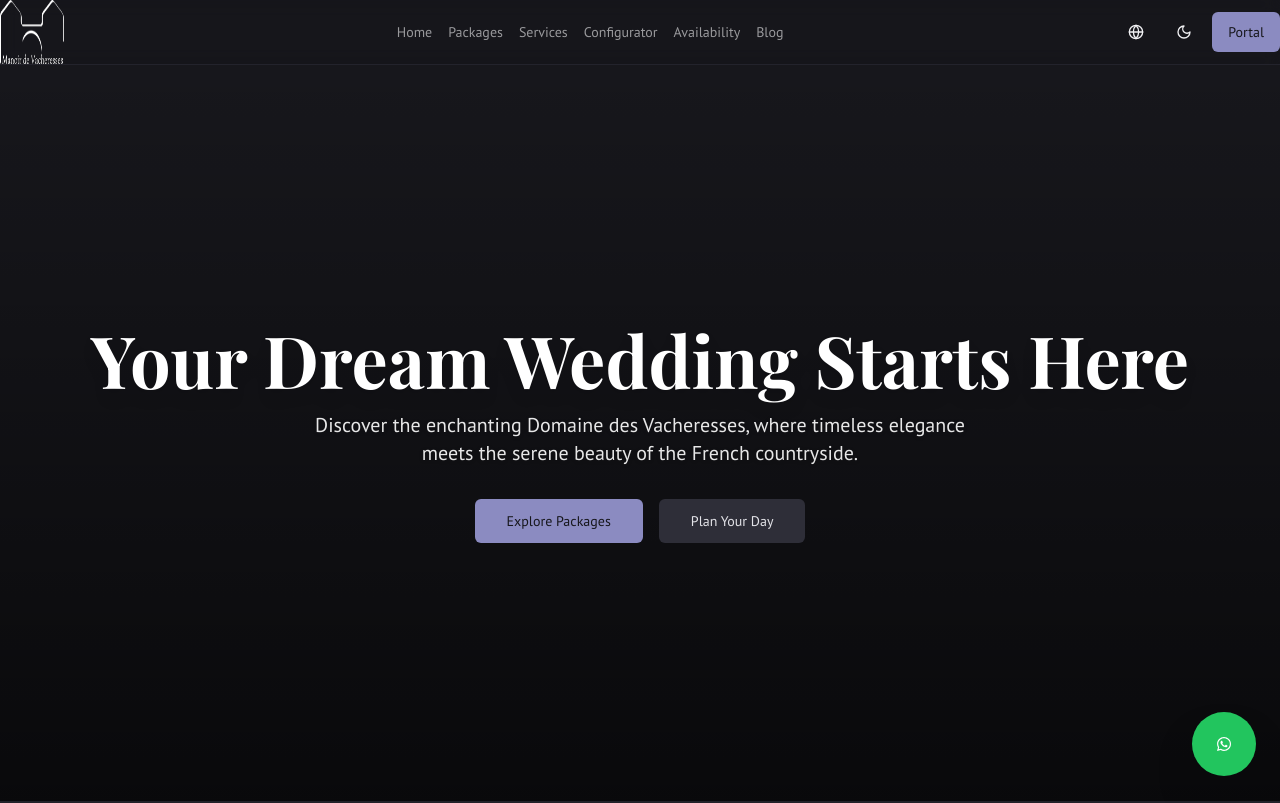
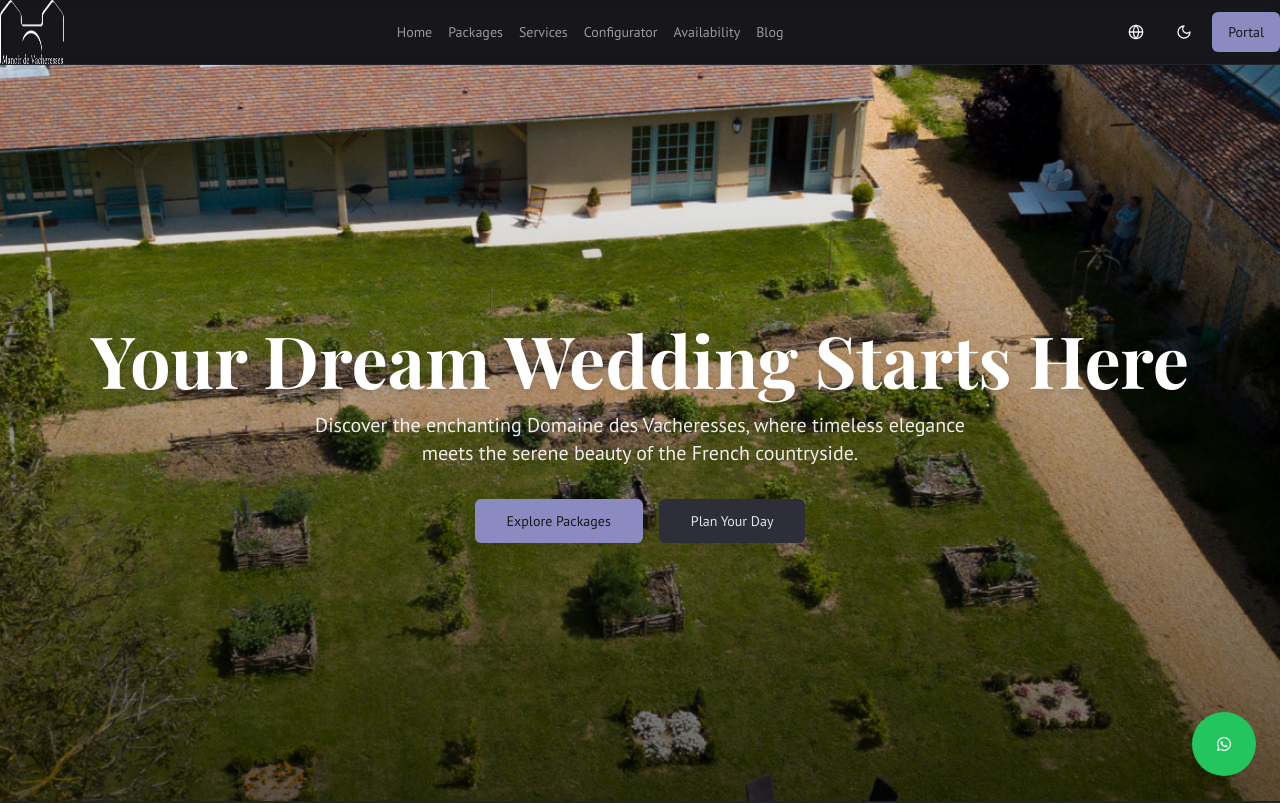
Before and after one commit to bahriwassim/vacheresses, a Next.js app: page / in a window 1280 px wide. Shown: the top 803 px of the page. Built offline with nearby package versions, Linux system fonts and the light colour scheme.

Commit message:
met une seule photos depuis @public  en fond animé

```diff
--- a/src/app/globals.css
+++ b/src/app/globals.css
@@ -82,6 +82,6 @@
       }
     }
     .animate-kenburns {
-      animation: kenburns 15s ease-in-out infinite;
+      animation: kenburns 20s ease-in-out infinite;
     }
 }
--- a/src/components/sections/hero.tsx
+++ b/src/components/sections/hero.tsx
@@ -6,42 +6,23 @@ import Image from "next/image";
 import { Button } from "@/components/ui/button";
 import Link from "next/link";
 import { useLocale } from "@/hooks/use-locale";
-import { Carousel, CarouselContent, CarouselItem } from "@/components/ui/carousel";
-import Autoplay from "embla-carousel-autoplay";
 
 export function Hero() {
-  const heroImages = getHeroImages().slice(0, 3);
+  const heroImage = getHeroImages()[0];
   const { t } = useLocale();
 
   return (
     <section className="relative h-[calc(100vh-4rem)] w-full overflow-hidden">
-      <Carousel
-        className="w-full h-full"
-        plugins={[
-          Autoplay({
-            delay: 5000,
-            stopOnInteraction: false,
-          }),
-        ]}
-        opts={{
-          loop: true,
-        }}
-      >
-        <CarouselContent className="h-full">
-          {heroImages.map((image, index) => (
-            <CarouselItem key={index} className="h-full relative">
-              <Image
-                src={image.imageUrl}
-                alt={image.description}
-                fill
-                priority={index === 0}
-                className="object-cover w-full h-full"
-                data-ai-hint={image.imageHint}
-              />
-            </CarouselItem>
-          ))}
-        </CarouselContent>
-      </Carousel>
+      {heroImage && (
+        <Image
+          src={heroImage.imageUrl}
+          alt={heroImage.description}
+          fill
+          priority
+          className="object-cover w-full h-full animate-kenburns"
+          data-ai-hint={heroImage.imageHint}
+        />
+      )}
 
       <div className="absolute inset-0 bg-gradient-to-t from-black/60 to-transparent" />
 
```
